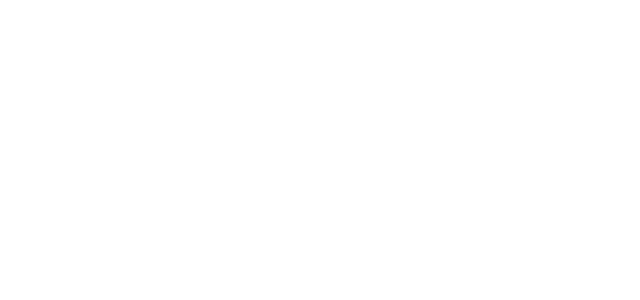
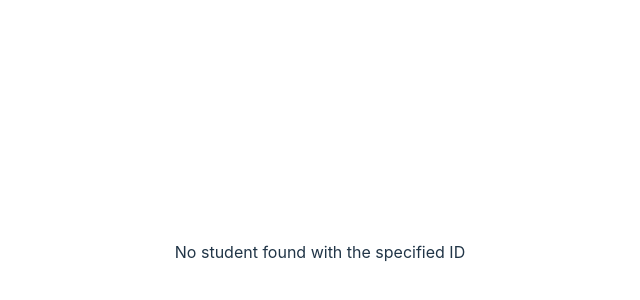
Before and after one commit to UBB-SDI-23/lab-5x-912-fatu-samuel, a React (Vite) app in the folder FE/: page /courses in a window 1280 px wide. Before the commit this address had no page. Shown: the part 148-448 px from the top of the page, without its empty margins (320-960 px from the left). Built offline with nearby package versions, Linux system fonts and the light colour scheme; no server answers.

Commit message:
Update App.tsx

```diff
--- a/FE/src/App.tsx
+++ b/FE/src/App.tsx
@@ -14,7 +14,7 @@
                 <Routes>
                     <Route path="/" element={<AppHome />} />
                     <Route path="/students-add" element={<AddStudent />} />
-                    <Route path="/students-:studentId" element={<ShowStudent />} />
+                    <Route path="/:studentId" element={<ShowStudent />} />
                     <Route path="/students" element={<ShowStudents />} />
                 </Routes>
             </BrowserRouter>
```
